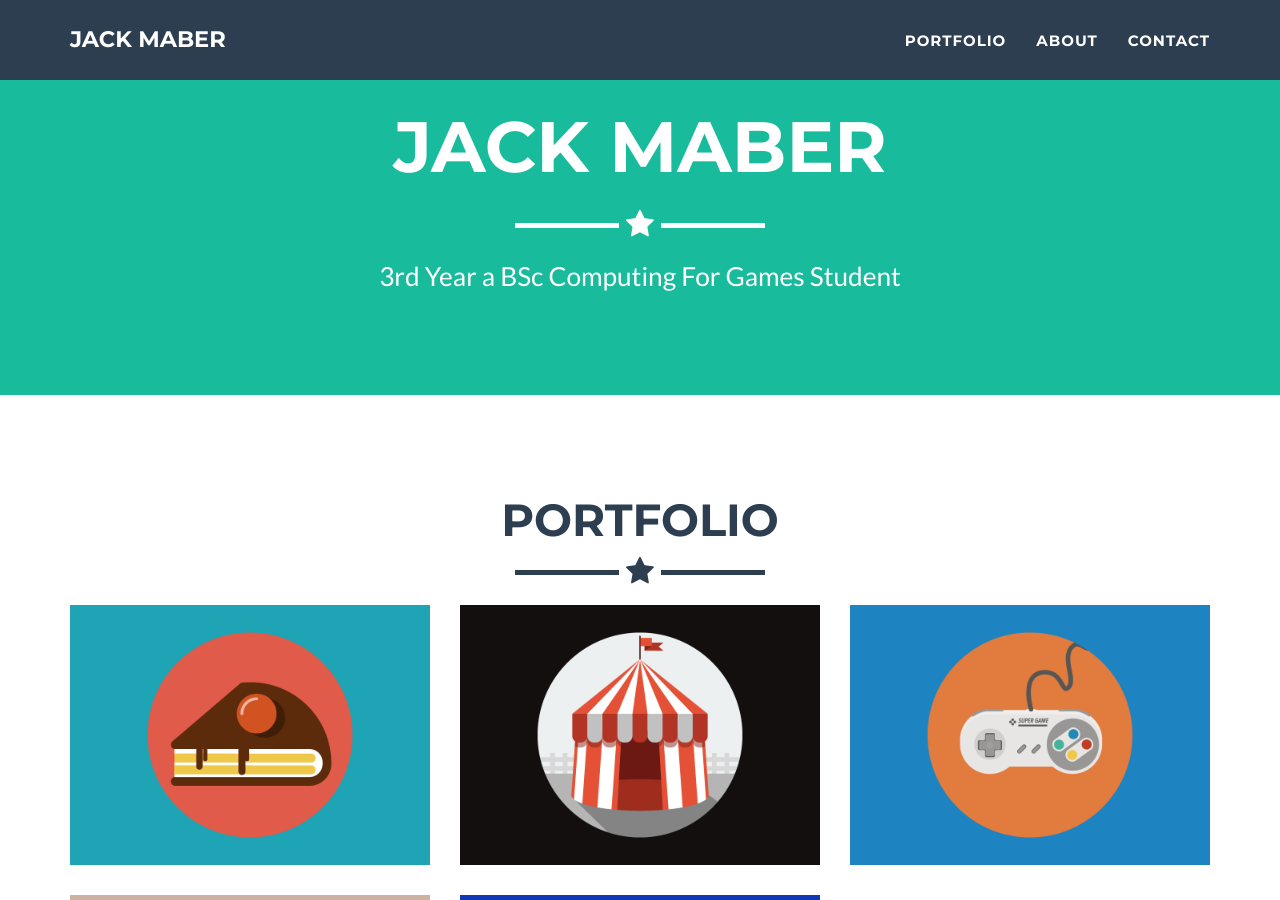
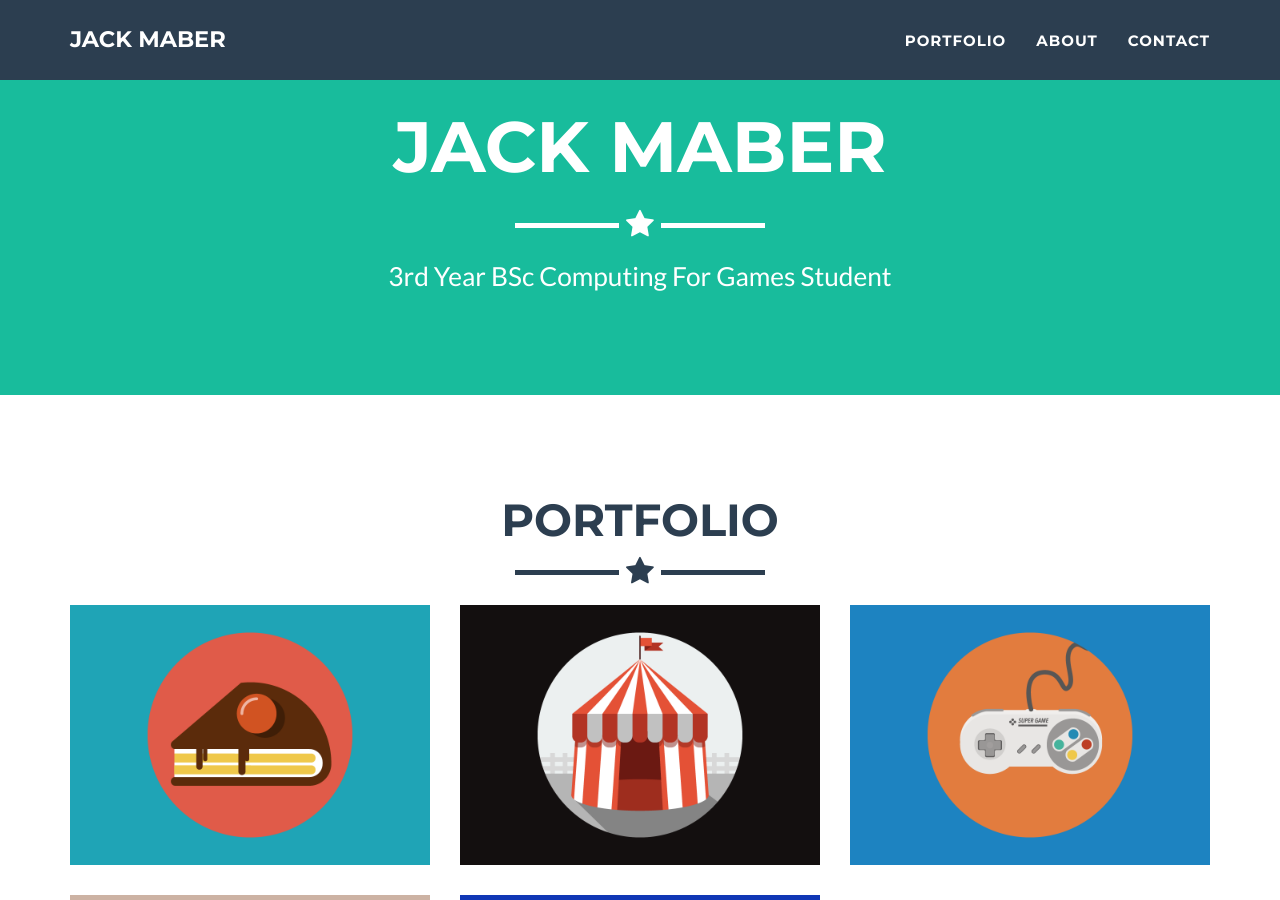
Before and after one commit to jack-maber/jack-maber.github.io, a Jekyll site: the page built from index.html, in a window 1280 px wide and 900 px high, scrolled down 380 px. Built offline with Jekyll 4.4.1, drawn with Linux system fonts in a browser that asks for light colours; a file with an impossible date is left out.

Commit message:
Spelling error

```diff
--- a/_config.yml
+++ b/_config.yml
@@ -4,7 +4,7 @@
 url: https://example.github.io
 description: "Write an awesome description for your new site here. You can edit this line in _config.yml. It will appear in your document head meta (for Google search results) and in your feed.xml site description."
 keywords: "your keywords, separated by commas"
-skills: "3rd Year a BSc Computing For Games Student"
+skills: "3rd Year BSc Computing For Games Student"
 meta_author: Maber Jack
 
 # Google webmaster tools
```
